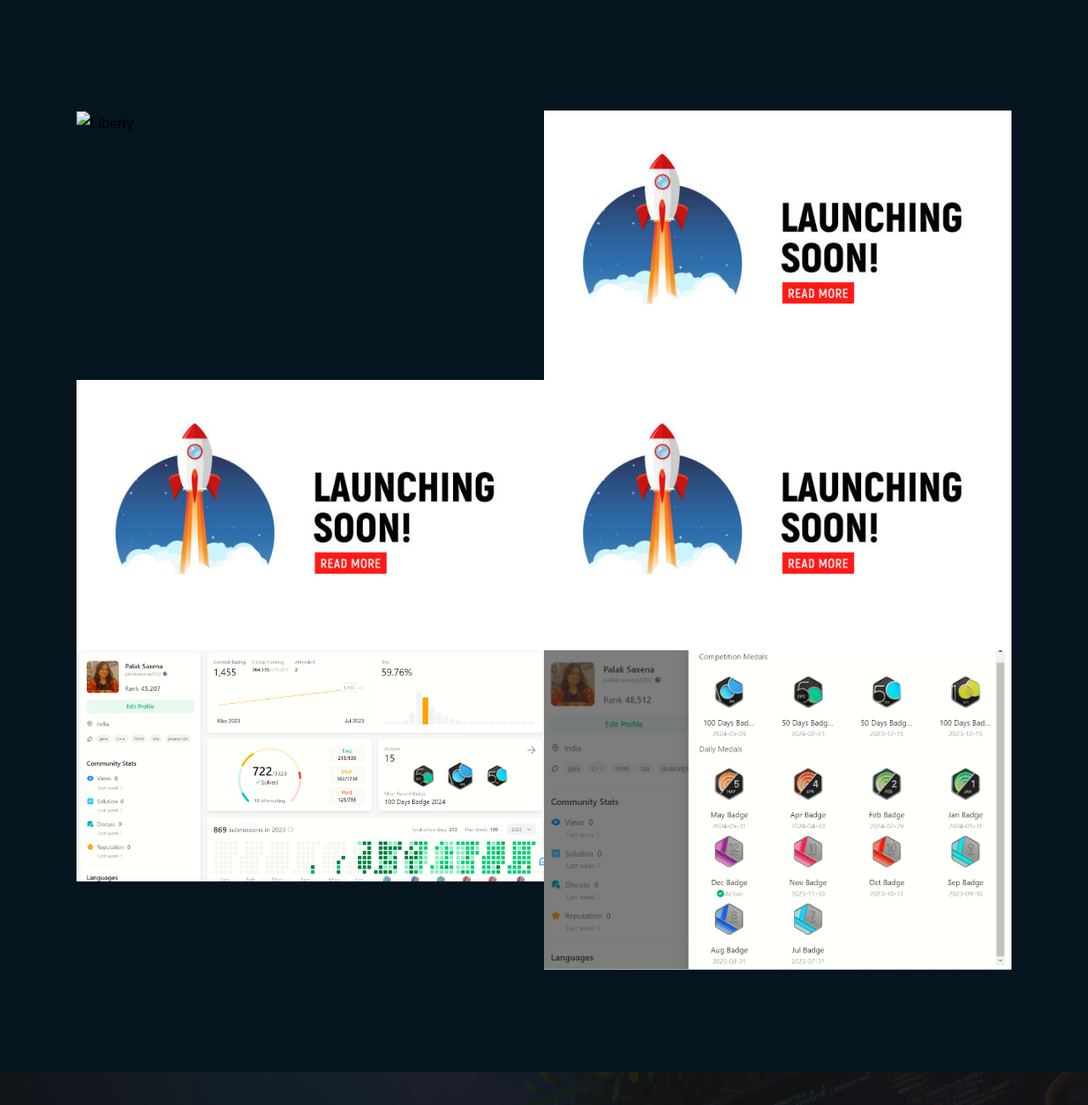
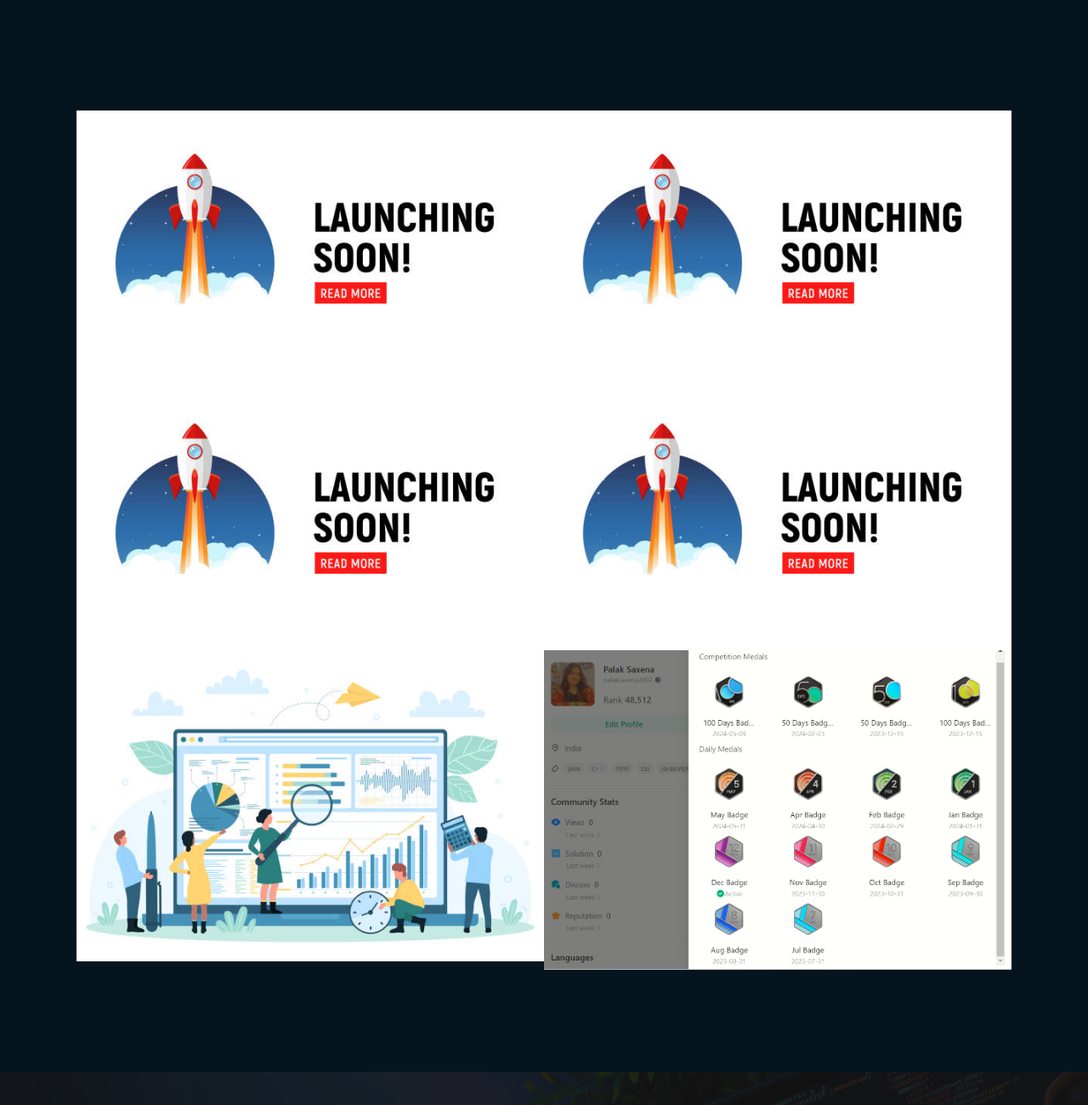
Before and after one commit to S11-Decode/sikandarbaig, a plain HTML site: page index.html in a window 1280 px wide. Shown: the part 9620-10920 px from the top of the page at 85% size. Drawn offline with Linux system fonts and the light colour scheme; files whose address does not match are found by name.

Commit message:
Update index.html

```diff
--- a/index.html
+++ b/index.html
@@ -1011,7 +1011,7 @@
 
 				 <div class="bgrid folio-item">
 				   <div class="item-wrap">
-					   <img src="soon.jpg" alt="Liberty">
+					   <img src="images/soon.jpg" alt="Liberty">
 					  <a href="#modal-01" class="overlay">
 						 <div class="folio-item-table">
 							 <div class="folio-item-cell">
@@ -1075,7 +1075,7 @@
 
 					<div class="bgrid folio-item">
 						<div class="item-wrap">
-							<img src="images/leetac.png"alt="Clouds">
+							<img src="images/da.jpg"alt="Clouds">
 						   <a href="#modal-03" class="overlay">
 							  <div class="folio-item-table">
 								  <div class="folio-item-cell">
```
